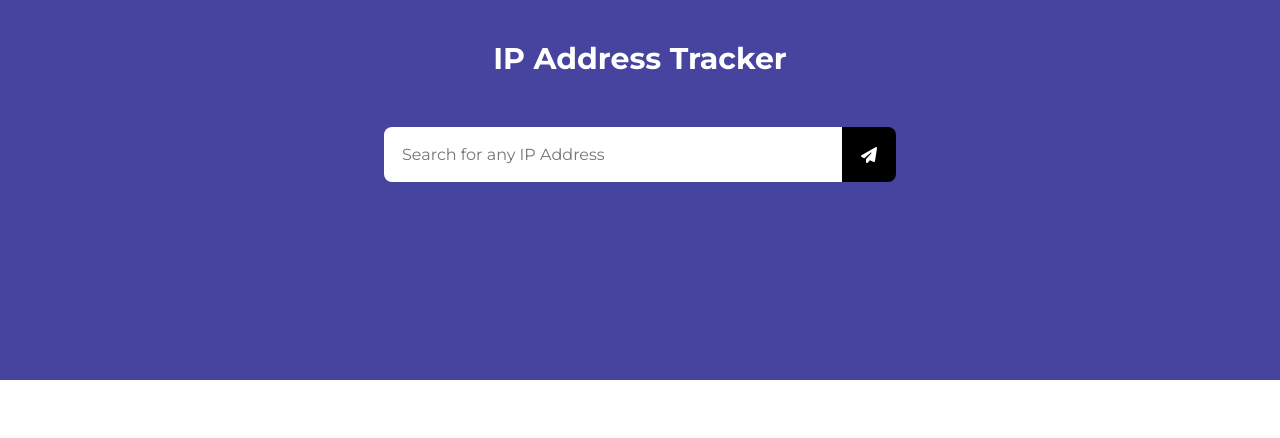
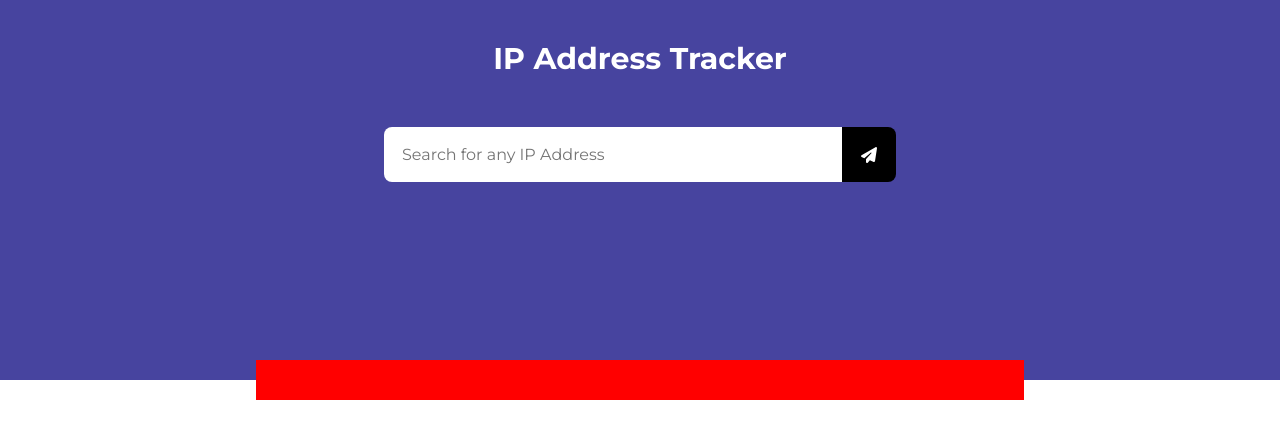
Before and after one commit to gfrnca/ReactIPTracker, a React (Create React App) app: page / in a window 1280 px wide. Shown: the top 438 px of the page. Built offline with nearby package versions, Linux system fonts and the light colour scheme.

Commit message:
Created Home Page Template wrappe

```diff
--- a/src/components/organisms/HomePage/HomePageIpContent/HomePageIpContent.styled.js
+++ b/src/components/organisms/HomePage/HomePageIpContent/HomePageIpContent.styled.js
@@ -1,5 +1,8 @@
 import styled from "styled-components";
 
 export const HomePageIpContentWrapper = styled.div`
-
+    width: 60%;
+    height: 40px;
+    background: red;
+    margin-top: -20px;
 `
--- a/src/components/templates/HomePageTemplate/HomePageTemplate.jsx
+++ b/src/components/templates/HomePageTemplate/HomePageTemplate.jsx
@@ -6,9 +6,16 @@ import HomePageHeader from "../../organisms/HomePage/HomePageHeader/HomePageHead
 
 // API
 import api from "../../../services/api";
+import HomePageIpContent from "../../organisms/HomePage/HomePageIpContent/HomePageIpContent";
+import { HomePageTemplateWrapper } from "./HomePageTemplate.styled";
 
 const HomePageTemplate = () => {
-  return <HomePageHeader />;
+  return (
+    <HomePageTemplateWrapper>
+      <HomePageHeader />
+      <HomePageIpContent />
+    </HomePageTemplateWrapper>
+  );
 };
 
 export default HomePageTemplate;
--- a/src/components/templates/HomePageTemplate/HomePageTemplate.styled.js
+++ b/src/components/templates/HomePageTemplate/HomePageTemplate.styled.js
@@ -0,0 +1,7 @@
+import styled from "styled-components";
+
+export const HomePageTemplateWrapper = styled.div`
+    display: flex;
+    align-items: center;
+    flex-direction: column;
+`
```
